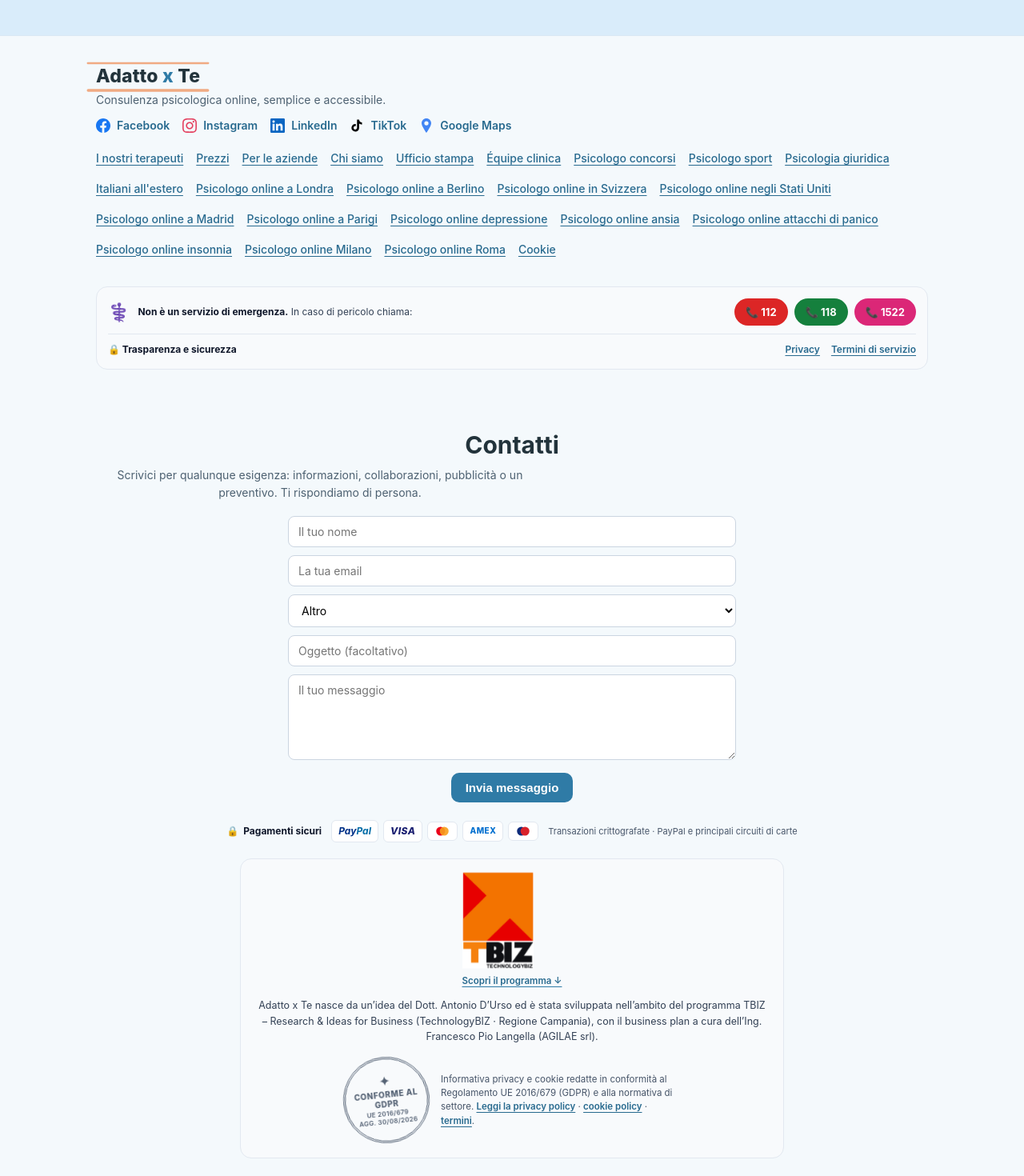
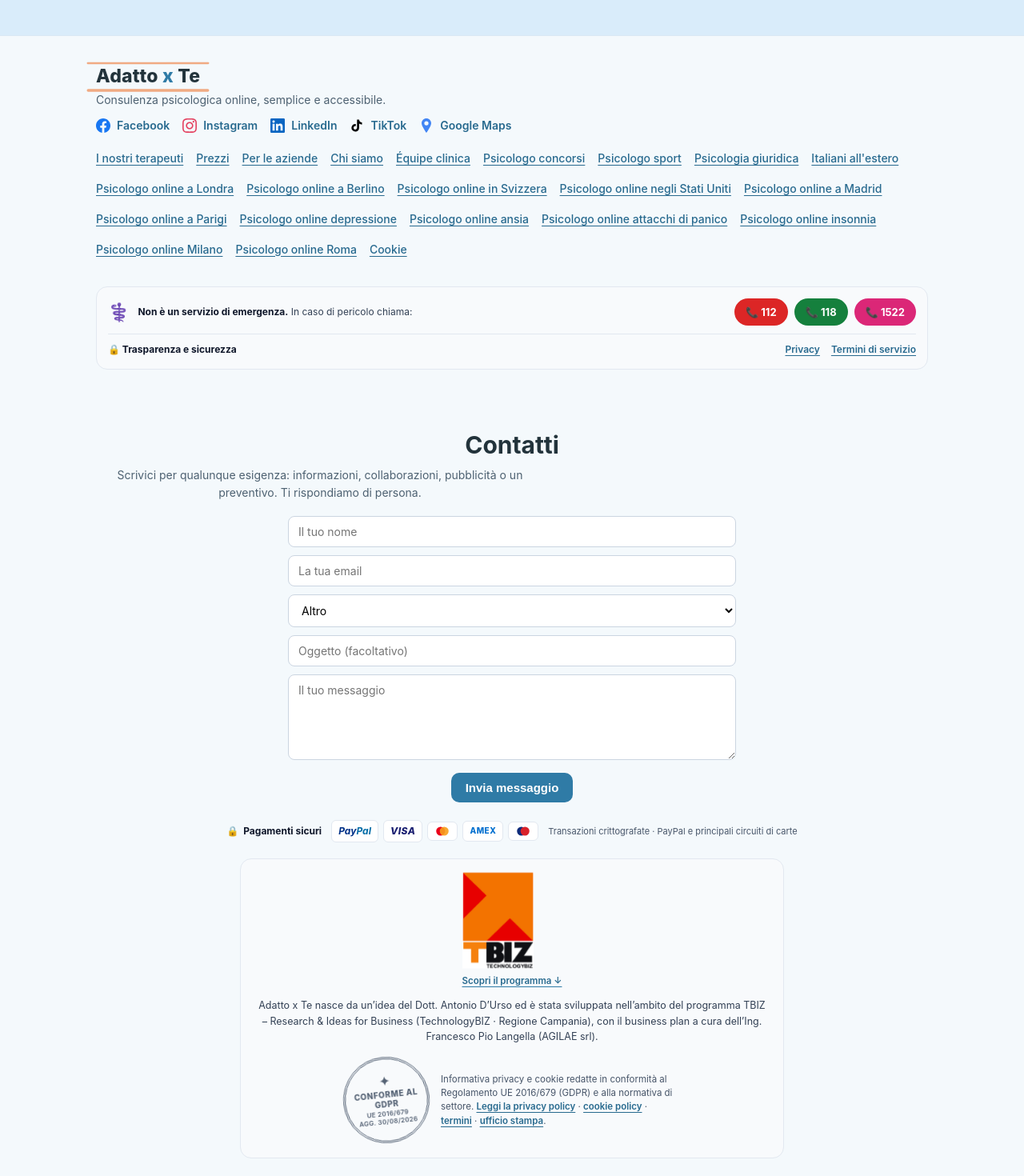
Before and after one commit to antonio-durso/adattoxte, a React (Vite) app in the folder frontend/: page / in a window 1280 px wide. Shown: the part 7463-8933 px from the top of the page at 80% size. Built offline with nearby package versions, Linux system fonts and the light colour scheme; no server answers.

Commit message:
Ufficio stampa spostato nel blocco istituzionale TBIZ del footer

```diff
--- a/frontend/src/components/Footer.jsx
+++ b/frontend/src/components/Footer.jsx
@@ -78,7 +78,6 @@ export default function Footer() {
           <Link to="/prezzi">Prezzi</Link>
           <Link to="/aziende">Per le aziende</Link>
           <Link to="/chi-siamo">Chi siamo</Link>
-          <Link to="/ufficio-stampa">Ufficio stampa</Link>
           <Link to="/equipe">Équipe clinica</Link>
           <Link to="/psicologo-concorsi-pubblici">Psicologo concorsi</Link>
           <Link to="/psicologo-sport">Psicologo sport</Link>
@@ -216,7 +215,8 @@ export default function Footer() {
               Informativa privacy e cookie redatte in conformità al Regolamento UE 2016/679 (GDPR) e alla
               normativa di settore. <Link to="/privacy" style={{ color: '#286a8f', textDecoration: 'underline', fontWeight: 600 }}>Leggi la privacy policy</Link> ·{' '}
               <Link to="/cookie" style={{ color: '#286a8f', textDecoration: 'underline', fontWeight: 600 }}>cookie policy</Link> ·{' '}
-              <Link to="/termini" style={{ color: '#286a8f', textDecoration: 'underline', fontWeight: 600 }}>termini</Link>.
+              <Link to="/termini" style={{ color: '#286a8f', textDecoration: 'underline', fontWeight: 600 }}>termini</Link> ·{' '}
+              <Link to="/ufficio-stampa" style={{ color: '#286a8f', textDecoration: 'underline', fontWeight: 600 }}>ufficio stampa</Link>.
             </span>
           </div>
         </div>
```
